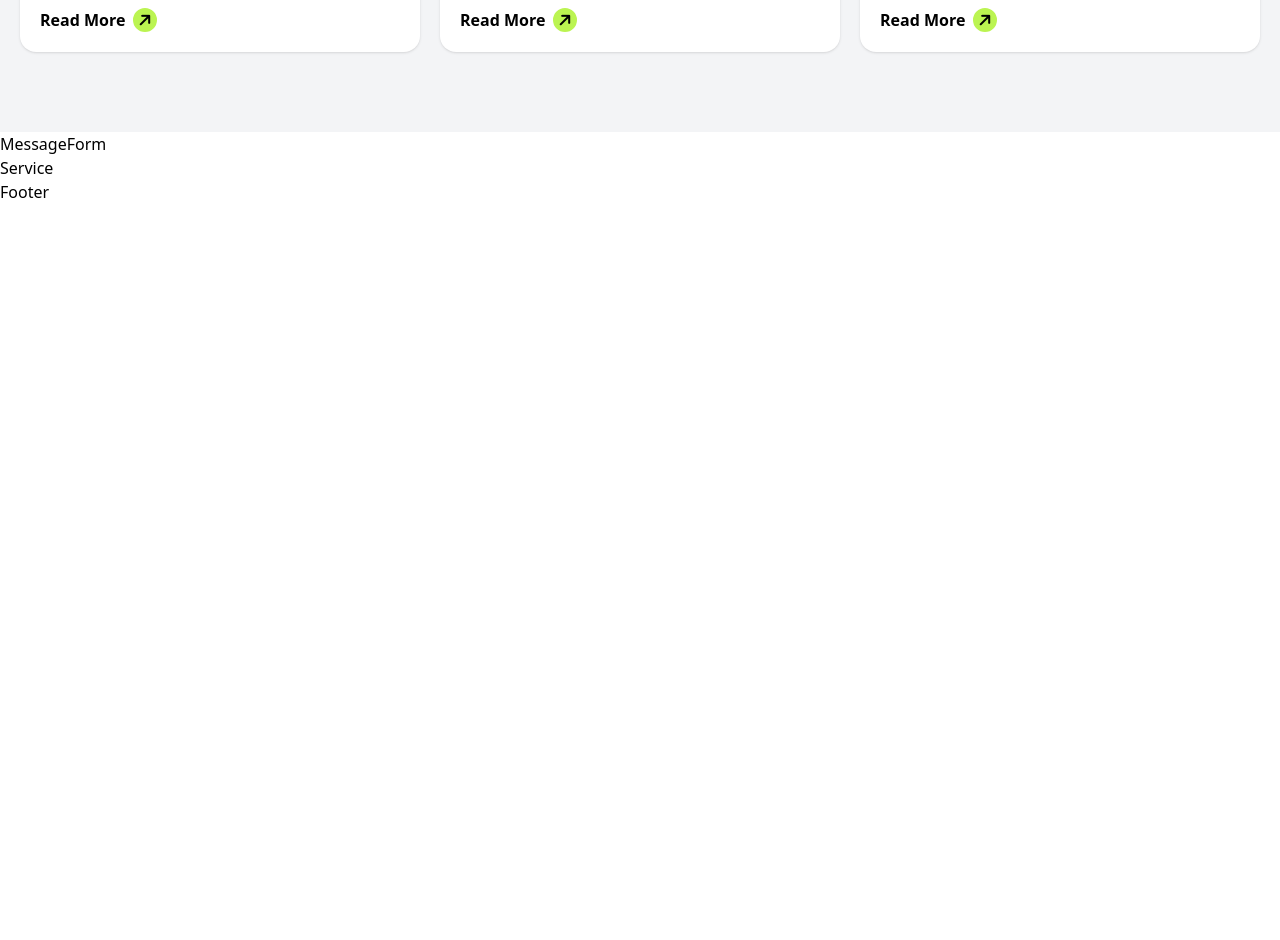
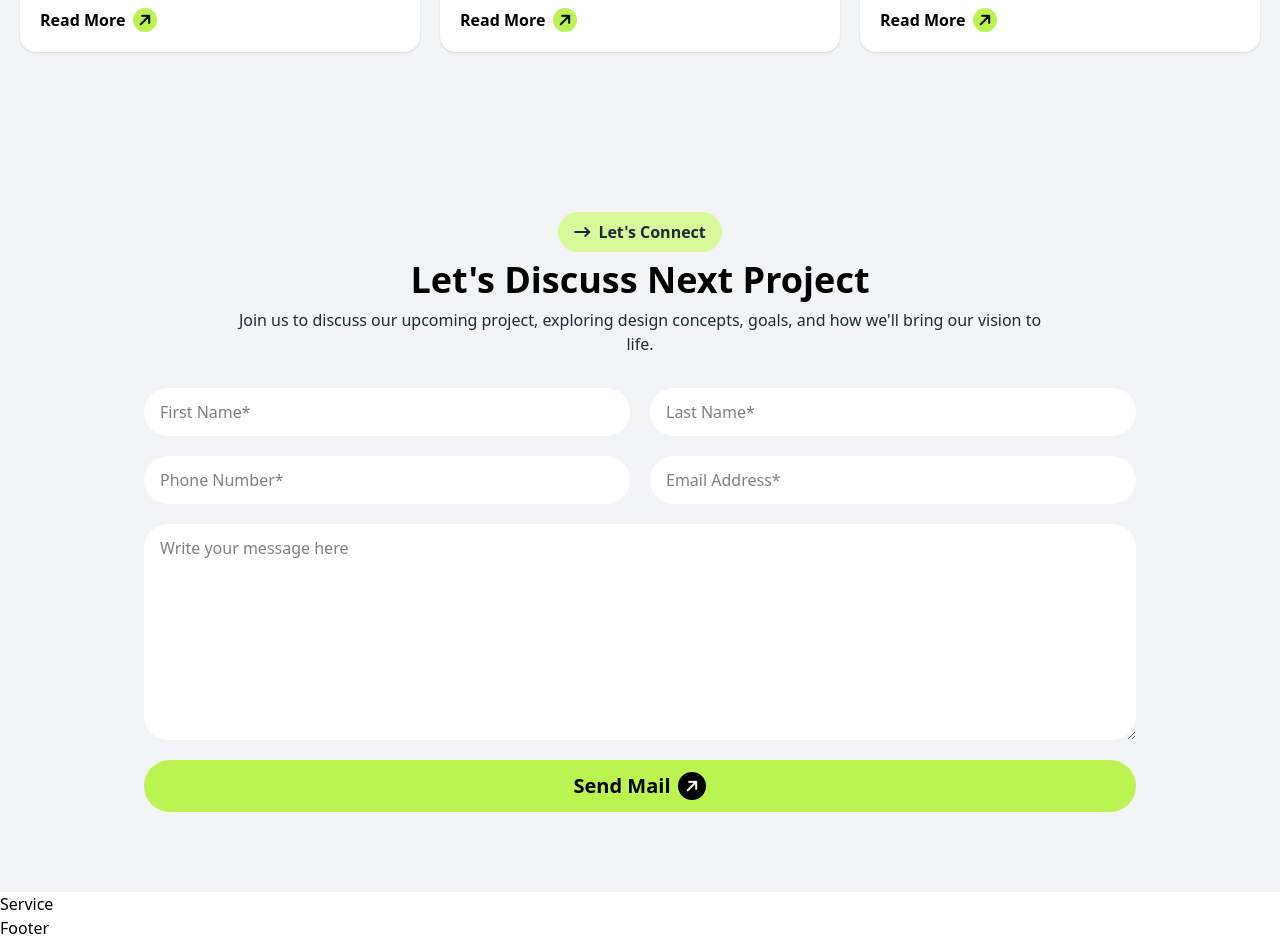
Before and after one commit to mrirakib04/landing-page-4, a React (Vite) app: page / in a window 1280 px wide. Shown: the part 3926-4866 px from the top of the page. Before the commit the page ends 4130 px from the top, so only its background shows below. Built offline with nearby package versions, Linux system fonts and the light colour scheme.

Commit message:
contact section added

```diff
--- a/src/components/MessageForm.jsx
+++ b/src/components/MessageForm.jsx
@@ -1,5 +1,74 @@
+import formBG from "./../assets/img/bg.jpg";
+
 const MessageForm = () => {
-  return <div>MessageForm</div>;
+  return (
+    <div
+      style={{
+        background: `url(${formBG})`,
+        backgroundPosition: "center",
+        backgroundRepeat: "no-repeat",
+        backgroundSize: "cover",
+      }}
+      className="bg-no-repeat bg-cover bg-center"
+    >
+      <div className="bg-gray-100 bg-opacity-50">
+        <div className="container mx-auto px-5 py-16 lg:py-20">
+          <div className="text-center">
+            <button className="px-4 py-2 mb-2 rounded-3xl font-bold text-gray-800 bg-lime-200">
+              <i className="fa-solid fa-arrow-right-long mr-1"></i> Let&apos;s
+              Connect
+            </button>
+            <h1 className="text-2xl md:text-3xl lg:text-4xl font-extrabold text-black text-center mb-2">
+              Let&apos;s Discuss Next Project
+            </h1>
+            <p className="text-sm md:text-base md:w-3/4 lg:w-2/3 mx-auto font-medium text-gray-800 text-center">
+              Join us to discuss our upcoming project, exploring design
+              concepts, goals, and how we&apos;ll bring our vision to life.
+            </p>
+          </div>
+
+          <form className="md:w-4/5 mx-auto grid grid-cols-1 md:grid-cols-2 gap-5 mt-8">
+            <input
+              className="border bg-white w-full px-4 py-3 rounded-3xl border-none font-medium"
+              type="text"
+              placeholder="First Name*"
+              required
+            />
+            <input
+              className="border bg-white w-full px-4 py-3 rounded-3xl border-none font-medium"
+              type="text"
+              placeholder="Last Name*"
+              required
+            />
+            <input
+              className="border bg-white w-full px-4 py-3 rounded-3xl border-none font-medium"
+              type="number"
+              placeholder="Phone Number*"
+              required
+            />
+            <input
+              className="border bg-white w-full px-4 py-3 rounded-3xl border-none font-medium"
+              type="email"
+              placeholder="Email Address*"
+              required
+            />
+            <textarea
+              className="border bg-white w-full px-4 py-3 rounded-3xl border-none font-medium md:col-span-2"
+              placeholder="Write your message here"
+              rows="8"
+            ></textarea>
+            <button
+              className="flex items-center justify-center gap-2 bg-lime-300 px-5 py-3 rounded-[32px] md:col-span-2"
+              type="submit"
+            >
+              <p className="text-xl font-extrabold text-black">Send Mail</p>
+              <i className="fa-solid fa-arrow-right bg-black content-center text-white w-7 h-7 rounded-full flex justify-center items-center -rotate-45"></i>
+            </button>
+          </form>
+        </div>
+      </div>
+    </div>
+  );
 };
 
 export default MessageForm;
```
